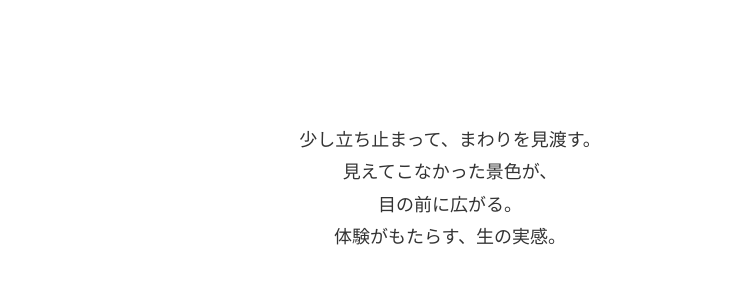
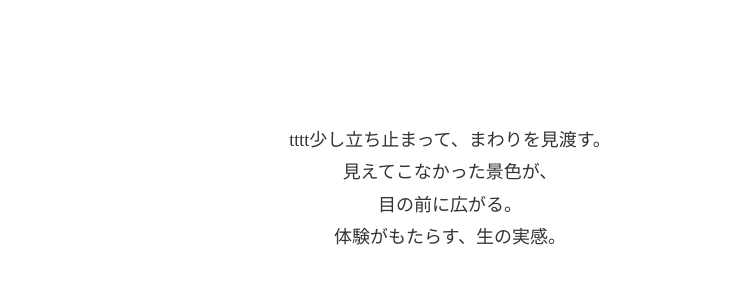
Before and after one commit to yoshiotsuchiya/isarapractice, a plain HTML site: page index.html in a window 1280 px wide. Shown: the part 780-1084 px from the top of the page, without its empty margins (190-924 px from the left). Drawn offline with Linux system fonts and the light colour scheme.

Commit message:
Update index.html

```diff
--- a/index.html
+++ b/index.html
@@ -16,7 +16,7 @@
     <div class="heading">
         <div class="heading-inner">
             <p class="heading-txt-01">
-                少し立ち止まって、まわりを見渡す。 <br>見えてこなかった景色が、<br> 目の前に広がる。<br> 体験がもたらす、生の実感。
+                tttt少し立ち止まって、まわりを見渡す。 <br>見えてこなかった景色が、<br> 目の前に広がる。<br> 体験がもたらす、生の実感。
             </p>
             <p class="heading-txt-02">
                 わたしは今、ここにいる。<br> 今ここで、未来が変わる。<br> 未来を少し、変えてみよう。
```
